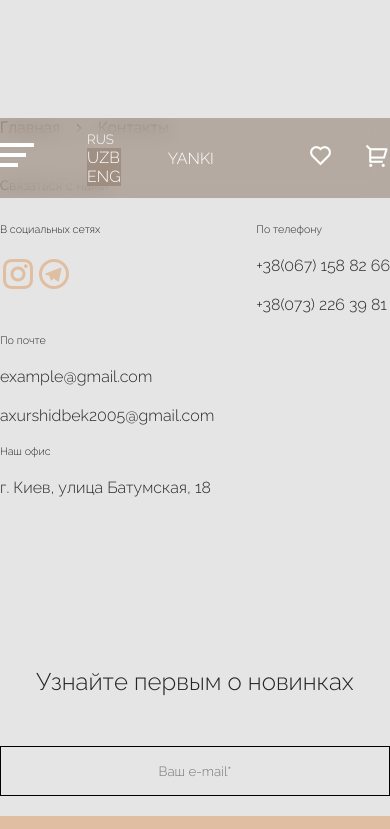
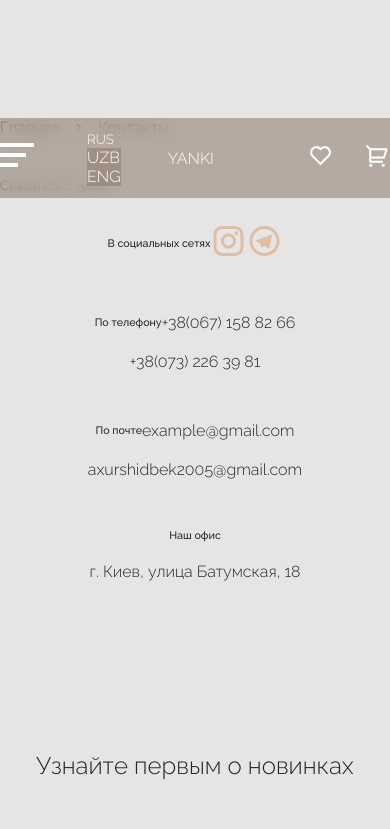
Before and after one commit to sxnpaii/yanki-shop, a Next.js app: page /contacts in a window 390 px wide. Shown: the top 829 px of the page. Built offline with nearby package versions, Linux system fonts and the light colour scheme.

Commit message:
fixed media queries in ContactsPage

```diff
--- a/sections/CatalogsPage/Products.js
+++ b/sections/CatalogsPage/Products.js
@@ -1,7 +1,8 @@
+import Image from "next/image";
+import Link from "next/link";
+// styles
 import ProductCardStyles from "../../styles/forPages/CatalogsPage/sections/Products.module.scss";
 
-import Image from "next/image";
-import Link from "next/link";
 const ProductsSect = ({ Products }) => {
     return (
         <section className="Products">
--- a/sections/ContactPage/Contacts.js
+++ b/sections/ContactPage/Contacts.js
@@ -6,7 +6,7 @@ const Contacts = () => {
         <section className={ContactsStyles.Contacts}>
             <h5 className="h4">Связаться с нами</h5>
             <div className={ContactsStyles.contacts}>
-                <ul>
+                <ul className={ContactsStyles.list}>
                     <h6>В социальных сетях</h6>
                     <li>
                         <a href="">
@@ -17,17 +17,17 @@ const Contacts = () => {
                         </a>
                     </li>
                 </ul>
-                <ul>
+                <ul className={ContactsStyles.list}>
                     <h6>По телефону</h6>
                     <li>+38(067) 158 82 66</li>
                     <li>+38(073) 226 39 81</li>
                 </ul>
-                <ul>
+                <ul className={ContactsStyles.list}>
                     <h6>По почте</h6>
                     <li>example@gmail.com</li>
                     <li>axurshidbek2005@gmail.com</li>
                 </ul>
-                <ul>
+                <ul className={ContactsStyles.list}>
                     <h6>Наш офис</h6>
                     <li>г. Киев, улица Батумская, 18</li>
                 </ul>
@@ -37,4 +37,4 @@ const Contacts = () => {
     )
 }
 
-export default Contacts
+export default Contacts;
--- a/styles/forPages/ContactsPage/Contacts.module.scss
+++ b/styles/forPages/ContactsPage/Contacts.module.scss
@@ -10,10 +10,27 @@ section.Contacts {
 
     .contacts {
         @include scndGlobals.flexbox($j-c: space-between, $a-i: flex-start);
+        gap: 30px;
+        margin: auto;
 
-        ul {
+        @media (max-width:1200px) {
+            width: 75%;
+        }
+
+        @media (max-width:768px) {
+            width: 100%;
+            justify-content: center;
+        }
+
+        ul.list {
+            max-width: 215px;
+
+            @media (max-width:1200px) {
+                @include scndGlobals.flexbox();
+            }
+
             h6 {
-                @include scndGlobals.defText();
+                @include scndGlobals.defText($f-w: 500);
                 margin-bottom: 20px;
             }
 
```
